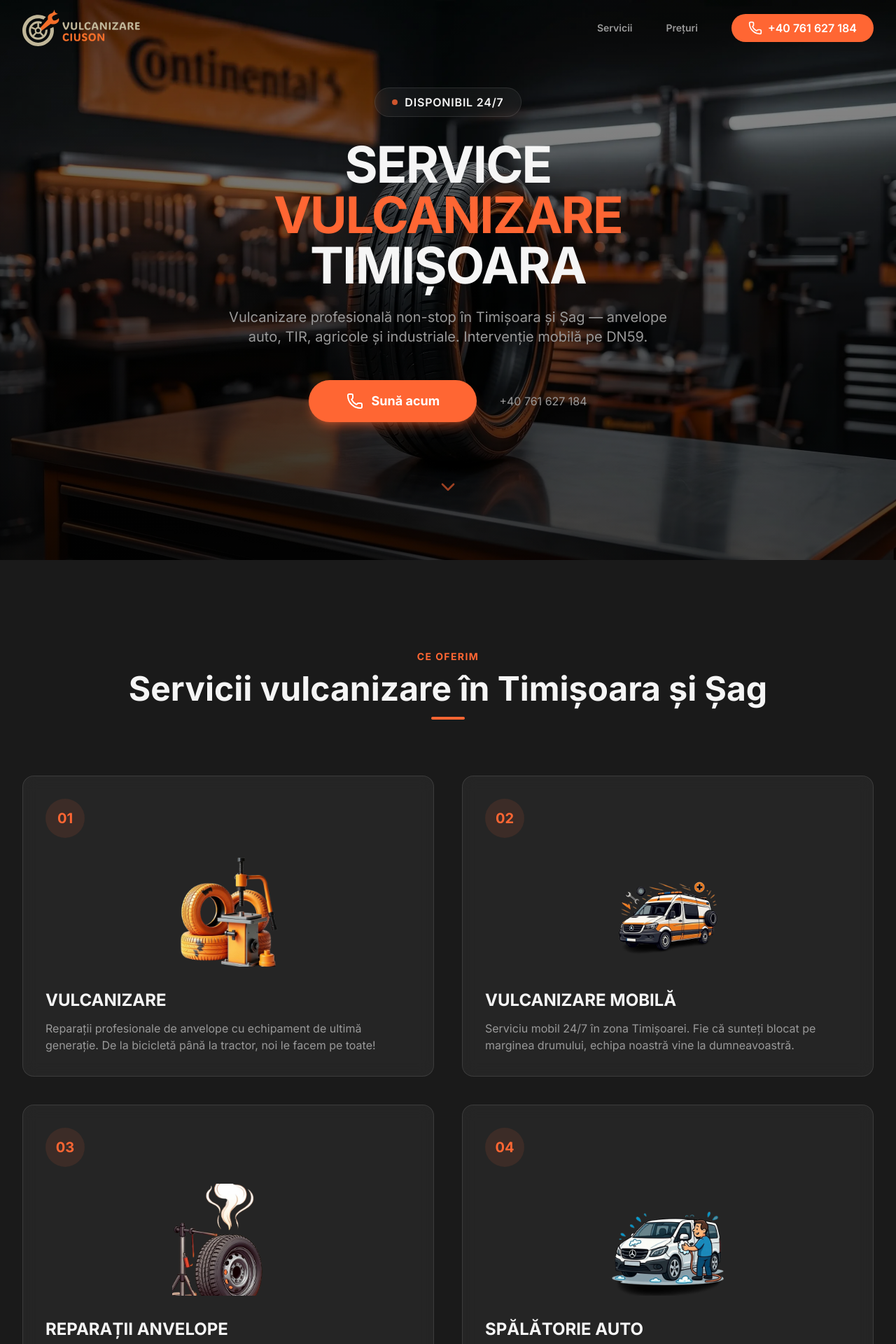
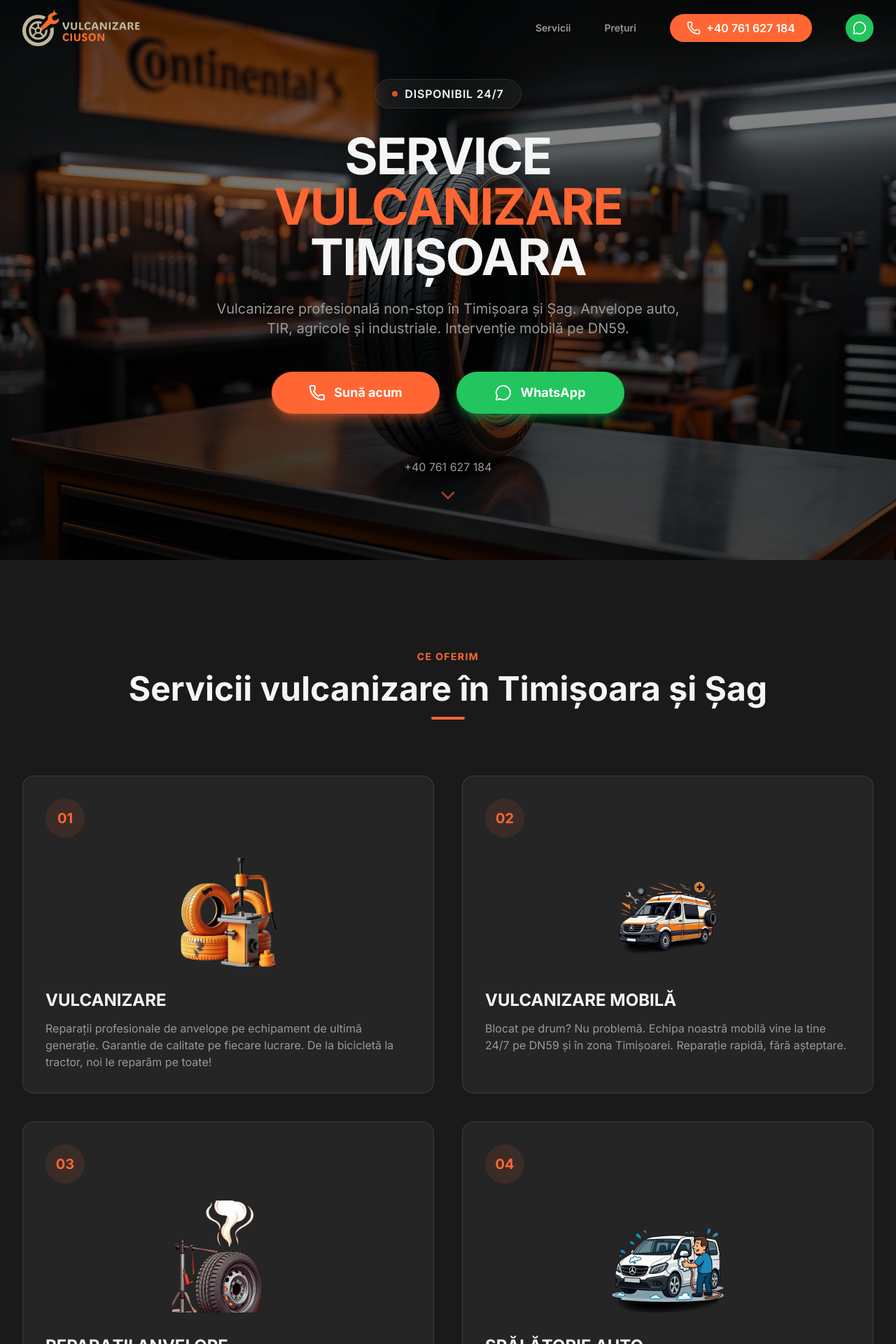
Before and after one commit to mihaiciradev/vulcanizare-ciuson, a Next.js app: page / in a window 1280 px wide. Shown: the top 1920 px of the page at 70% size. Built offline with nearby package versions, Linux system fonts and the light colour scheme; no server answers.

Commit message:
UI adjustments + whatsapp nr

```diff
--- a/app/layout.tsx
+++ b/app/layout.tsx
@@ -30,11 +30,11 @@ export const viewport: Viewport = {
 export const metadata: Metadata = {
   title: {
     default:
-      "Vulcanizare Timișoara 24/7 — Ciuson | Anvelope auto, TIR, agricole, Șag",
+      "Vulcanizare Timișoara 24/7 | Ciuson - Anvelope auto, TIR, agricole, Șag",
     template: "%s | Vulcanizare Ciuson Timișoara",
   },
   description:
-    "Vulcanizare profesională în Timișoara și Șag — non-stop 24/7. Schimbare și reparații anvelope auto, TIR, industriale și agricole. Vulcanizare mobilă pe DN59. Sună: +40 761 627 184.",
+    "Vulcanizare profesională în Timișoara și Șag. Non-stop 24/7. Schimbare și reparații anvelope auto, TIR, industriale și agricole. Vulcanizare mobilă pe DN59. Sună: +40 761 627 184.",
   keywords: [
     "vulcanizare timisoara",
     "vulcanizare",
@@ -123,7 +123,7 @@ const localBusinessJsonLd = {
   "@type": ["AutoRepair", "TireShop", "LocalBusiness"],
   "@id": `${SITE_URL}#business`,
   name: BUSINESS_NAME,
-  legalName: "Vulcanizare Ciuson — Anvelope Agricole TIR și Industriale",
+  legalName: "Vulcanizare Ciuson - Anvelope Agricole TIR și Industriale",
   alternateName: ["Ciuson Service", "Ciuson Vulcanizare"],
   url: SITE_URL,
   logo: `${SITE_URL}/images/logo.svg`,
--- a/app/page.tsx
+++ b/app/page.tsx
@@ -6,7 +6,7 @@ import CtaSection from "@/components/CtaSection";
 
 export const metadata: Metadata = {
   title:
-    "Vulcanizare Timișoara 24/7 — Ciuson | Anvelope auto, TIR, agricole, Șag",
+    "Vulcanizare Timișoara 24/7 | Ciuson - Anvelope auto, TIR, agricole, Șag",
   description:
     "Vulcanizare profesională non-stop în Timișoara și Șag. Schimbare și reparații anvelope auto, TIR, industriale și agricole. Vulcanizare mobilă pe DN59. Sună: +40 761 627 184.",
   alternates: { canonical: "https://ciuson.ro" },
--- a/components/Contact.tsx
+++ b/components/Contact.tsx
@@ -1,7 +1,7 @@
 "use client";
 import Image from "next/image";
 import Link from "next/link";
-import { Phone, MapPin } from "lucide-react";
+import { Phone, MapPin, MessageCircle } from "lucide-react";
 import { logEvent } from "firebase/analytics";
 import { analytics } from "@/lib/firebase";
 
@@ -53,7 +53,17 @@ export default function Contact() {
                 }}
               >
                 <Phone className="w-5 h-5" />
-                +40 761 627 184
+                Sună
+              </a>
+
+              <a
+                href="https://wa.me/40761627184"
+                target="_blank"
+                rel="noopener noreferrer"
+                className="inline-flex items-center justify-center gap-3 bg-green-500 hover:bg-green-600 text-white font-semibold px-8 py-4 rounded-full shadow-lg shadow-green-500/25 hover:shadow-green-600/40 hover:scale-105 transition-all duration-300 text-base"
+              >
+                <MessageCircle className="w-5 h-5" />
+                WhatsApp
               </a>
 
               <Link
--- a/components/CtaSection.tsx
+++ b/components/CtaSection.tsx
@@ -1,6 +1,6 @@
 "use client";
 import { motion } from "framer-motion";
-import { Phone, MapPin } from "lucide-react";
+import { Phone, MapPin, MessageCircle } from "lucide-react";
 
 const services = ["Anvelope", "Jante", "Echilibrare", "TPMS"];
 
@@ -41,7 +41,7 @@ export default function CtaSection() {
               Vulcanizare rapidă în Timișoara.
             </h2>
             <p className="text-lg sm:text-xl text-orange font-semibold mb-8 sm:mb-10">
-              Fără programare — deservim Timișoara și Șag.
+              Fără programare. Deservim Timișoara și Șag.
             </p>
 
             {/* Service tags (non-interactive labels) */}
@@ -57,17 +57,32 @@ export default function CtaSection() {
               ))}
             </div>
 
-            {/* Call CTA */}
+            {/* Call & WhatsApp CTAs */}
+            <div className="flex gap-3 flex-wrap">
               <motion.a
                 href="tel:+40761627184"
                 variants={itemVariants}
                 whileHover={{ scale: 1.05 }}
                 whileTap={{ scale: 0.95 }}
-              className="inline-flex items-center gap-3 bg-orange hover:bg-orange/90 text-white font-bold px-6 sm:px-8 py-3 sm:py-4 rounded-full shadow-lg shadow-orange/40 text-base sm:text-lg max-w-fit hover:shadow-orange/60"
+                className="inline-flex items-center gap-3 bg-orange hover:bg-orange/90 text-white font-bold px-6 sm:px-8 py-3 sm:py-4 rounded-full shadow-lg shadow-orange/40 text-base sm:text-lg hover:shadow-orange/60"
               >
                 <Phone className="w-5 h-5 sm:w-6 sm:h-6" />
                 <span>Sună acum</span>
               </motion.a>
+
+              <motion.a
+                href="https://wa.me/40761627184"
+                target="_blank"
+                rel="noopener noreferrer"
+                variants={itemVariants}
+                whileHover={{ scale: 1.05 }}
+                whileTap={{ scale: 0.95 }}
+                className="inline-flex items-center gap-3 bg-green-500 hover:bg-green-600 text-white font-bold px-6 sm:px-8 py-3 sm:py-4 rounded-full shadow-lg shadow-green-500/40 text-base sm:text-lg hover:shadow-green-600/60"
+              >
+                <MessageCircle className="w-5 h-5 sm:w-6 sm:h-6" />
+                <span>WhatsApp</span>
+              </motion.a>
+            </div>
           </motion.div>
 
           {/* Right side - Map & Info */}
@@ -83,7 +98,7 @@ export default function CtaSection() {
                   <address className="not-italic text-text-muted text-sm sm:text-base">
                     DN59 km 9+700, Timișoara
                     <br />
-                    Timiș, România — între Timișoara și Șag
+                    Timiș, România. Între Timișoara și Șag
                   </address>
                 </div>
               </div>
--- a/components/Footer.tsx
+++ b/components/Footer.tsx
@@ -1,4 +1,5 @@
 import Image from "next/image";
+import { MessageCircle } from "lucide-react";
 
 export default function Footer() {
   const currentYear = new Date().getFullYear();
@@ -24,7 +25,7 @@ export default function Footer() {
           {/* Service area */}
           <p className="text-sm sm:text-base text-text-muted text-center max-w-2xl">
             Vulcanizare non-stop în <strong className="text-text-light">Timișoara</strong>{" "}
-            și <strong className="text-text-light">Șag</strong> — anvelope auto,
+            și <strong className="text-text-light">Șag</strong>. Anvelope auto,
             TIR, industriale și agricole. DN59 km 9+700.
           </p>
 
@@ -36,15 +37,20 @@ export default function Footer() {
 
           {/* Links */}
           <div className="flex flex-wrap items-center justify-center gap-4 sm:gap-6 text-xs sm:text-sm text-text-muted">
-            <a href="tel:+40761627184" className="hover:text-white hover:text-orange transition-colors">
+            <a href="tel:+40761627184" className="hover:text-orange transition-colors">
               Sună acum
             </a>
             <span className="text-text-muted/30">•</span>
-            <a href="#services" className="hover:text-white hover:text-orange transition-colors">
+            <a href="https://wa.me/40761627184" target="_blank" rel="noopener noreferrer" className="hover:text-green-500 transition-colors inline-flex items-center gap-1">
+              <MessageCircle className="w-3 h-3" />
+              WhatsApp
+            </a>
+            <span className="text-text-muted/30">•</span>
+            <a href="#services" className="hover:text-orange transition-colors">
               Servicii
             </a>
             <span className="text-text-muted/30">•</span>
-            <a href="/preturi" className="hover:text-white hover:text-orange transition-colors">
+            <a href="/preturi" className="hover:text-orange transition-colors">
               Prețuri
             </a>
           </div>
--- a/components/Hero.tsx
+++ b/components/Hero.tsx
@@ -1,6 +1,6 @@
 "use client";
 import { motion } from "framer-motion";
-import { Phone, ChevronDown } from "lucide-react";
+import { Phone, ChevronDown, MessageCircle } from "lucide-react";
 import { useState } from "react";
 import Image from "next/image";
 
@@ -77,14 +77,14 @@ export default function Hero() {
           variants={itemVariants}
           className="text-base sm:text-lg md:text-xl text-text-muted mb-8 sm:mb-12 max-w-2xl mx-auto"
         >
-          Vulcanizare profesională non-stop în Timișoara și Șag —
-          anvelope auto, TIR, agricole și industriale. Intervenție mobilă pe DN59.
+          Vulcanizare profesională non-stop în Timișoara și Șag.
+          Anvelope auto, TIR, agricole și industriale. Intervenție mobilă pe DN59.
         </motion.p>
 
         {/* CTA buttons */}
         <motion.div
           variants={itemVariants}
-          className="flex flex-col sm:flex-row items-center justify-center gap-4 sm:gap-8 mb-12 sm:mb-16"
+          className="flex flex-col sm:flex-row items-center justify-center gap-4 sm:gap-6 mb-12 sm:mb-16"
         >
           <a
             href="tel:+40761627184"
@@ -96,12 +96,22 @@ export default function Hero() {
             <span>Sună acum</span>
           </a>
 
-          <motion.div
-            className="text-text-muted text-sm sm:text-base"
-            variants={itemVariants}
+          <a
+            href="https://wa.me/40761627184"
+            target="_blank"
+            rel="noopener noreferrer"
+            className="group inline-flex items-center gap-3 bg-green-500 hover:bg-green-600 text-white font-bold px-6 sm:px-10 py-3 sm:py-4 rounded-full shadow-lg shadow-green-500/40 text-base sm:text-lg min-w-[200px] sm:min-w-[240px] justify-center hover:shadow-green-600/60 hover:scale-105 active:scale-95"
           >
-            +40 761 627 184
-          </motion.div>
+            <MessageCircle className="w-5 h-5 sm:w-6 sm:h-6" />
+            <span>WhatsApp</span>
+          </a>
+        </motion.div>
+
+        <motion.div
+          className="text-text-muted text-sm sm:text-base"
+          variants={itemVariants}
+        >
+          +40 761 627 184
         </motion.div>
 
         {/* Scroll indicator */}
--- a/components/Navbar.tsx
+++ b/components/Navbar.tsx
@@ -3,7 +3,7 @@
 import Link from "next/link";
 import { usePathname } from "next/navigation";
 import { useState, useEffect } from "react";
-import { Phone, Menu, X } from "lucide-react";
+import { Phone, Menu, X, MessageCircle } from "lucide-react";
 import Image from "next/image";
 
 export default function Navbar() {
@@ -85,6 +85,17 @@ export default function Navbar() {
               <span className="hidden lg:inline">+40 761 627 184</span>
               <span className="lg:hidden">Sună</span>
             </a>
+
+            <a
+              href="https://wa.me/40761627184"
+              target="_blank"
+              rel="noopener noreferrer"
+              className="inline-flex items-center justify-center w-10 h-10 bg-green-500 hover:bg-green-600 text-white rounded-full transition-all hover:shadow-lg hover:shadow-green-500/40"
+              aria-label="Chat pe WhatsApp"
+              title="Chat pe WhatsApp"
+            >
+              <MessageCircle className="w-5 h-5" />
+            </a>
           </div>
 
           {/* Mobile Menu Button */}
@@ -135,13 +146,24 @@ export default function Navbar() {
               </Link>
             )}
 
-            <a
-              href="tel:+40761627184"
-              className="block px-4 py-2 bg-orange hover:bg-orange/90 text-white font-semibold rounded-lg transition-all"
-              onClick={() => setIsMobileMenuOpen(false)}
-            >
-              Sună acum: +40 761 627 184
-            </a>
+            <div className="flex gap-3 px-4">
+              <a
+                href="tel:+40761627184"
+                className="flex-1 px-4 py-2 bg-orange hover:bg-orange/90 text-white font-semibold rounded-lg transition-all text-center"
+                onClick={() => setIsMobileMenuOpen(false)}
+              >
+                Sună
+              </a>
+              <a
+                href="https://wa.me/40761627184"
+                target="_blank"
+                rel="noopener noreferrer"
+                className="px-4 py-2 bg-green-500 hover:bg-green-600 text-white font-semibold rounded-lg transition-all"
+                onClick={() => setIsMobileMenuOpen(false)}
+              >
+                WhatsApp
+              </a>
+            </div>
           </div>
         )}
       </div>
--- a/components/Services.tsx
+++ b/components/Services.tsx
@@ -8,28 +8,28 @@ const services = [
     title: "VULCANIZARE",
     icon: "/images/serviciu_vulcanizare.png",
     description:
-      "Reparații profesionale de anvelope cu echipament de ultimă generație. De la bicicletă până la tractor, noi le facem pe toate!",
+      "Reparații profesionale de anvelope pe echipament de ultimă generație. Garantie de calitate pe fiecare lucrare. De la bicicletă la tractor, noi le reparăm pe toate!",
   },
   {
     id: "02",
     title: "VULCANIZARE MOBILĂ",
     icon: "/images/serviciu_vulcanizare_mobila.png",
     description:
-      "Serviciu mobil 24/7 în zona Timișoarei. Fie că sunteți blocat pe marginea drumului, echipa noastră vine la dumneavoastră.",
+      "Blocat pe drum? Nu problemă. Echipa noastră mobilă vine la tine 24/7 pe DN59 și în zona Timișoarei. Reparație rapidă, fără așteptare.",
   },
   {
     id: "03",
     title: "REPARAȚII ANVELOPE",
     icon: "/images/serviciu_reparatii.png",
     description:
-      "Reparații la cald și la rece pentru toate tipurile de vehicule. Specializați în repararea anvelopelor de orice dimensiune.",
+      "Reparații la cald și la rece. Orice tip de anvelope, orice dimensiune. Auto, TIR, utilaje agricole. Lucrări sigure și durabile.",
   },
   {
     id: "04",
     title: "SPĂLĂTORIE AUTO",
     icon: "/images/serviciu_spalatorie.png",
     description:
-      "Servicii complete de spălare și detailing. Pachet premium cu curățare interioară, ceară și tratamente ceramice.",
+      "Spălare profesională plus detailing premium. Interior curat, ceară de protecție, tratamente ceramice. Mașina ta strălucitor nouă.",
   },
 ];
 
```
Lines whose indentation alone changed are shown as unchanged.
